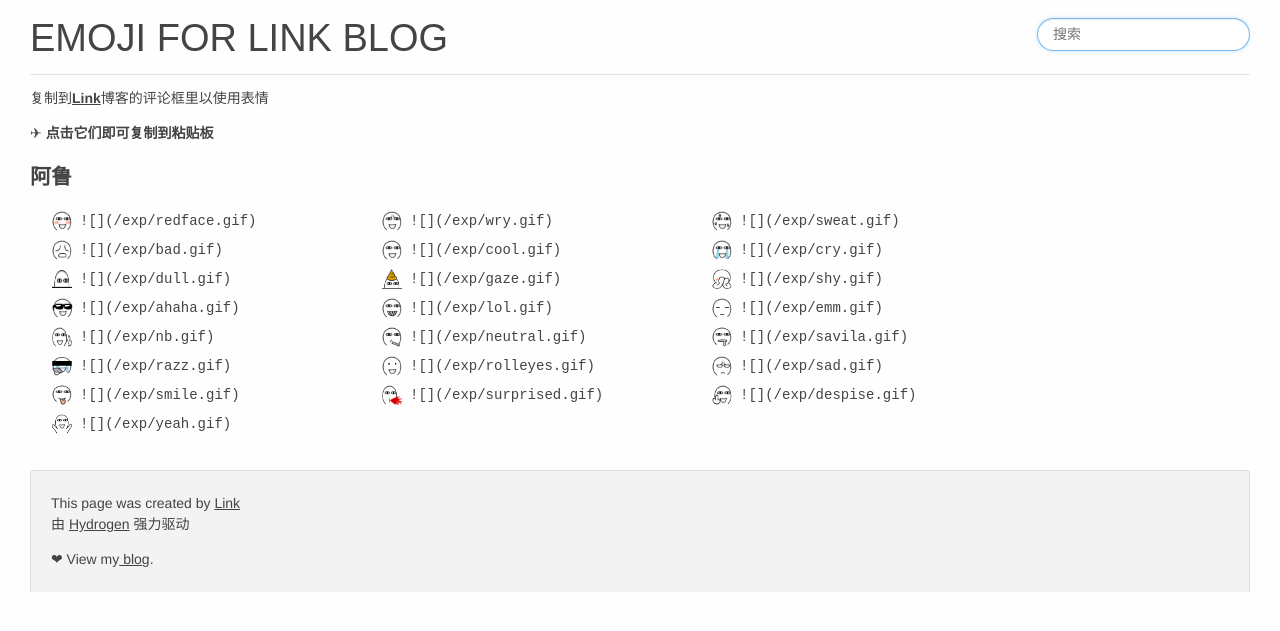
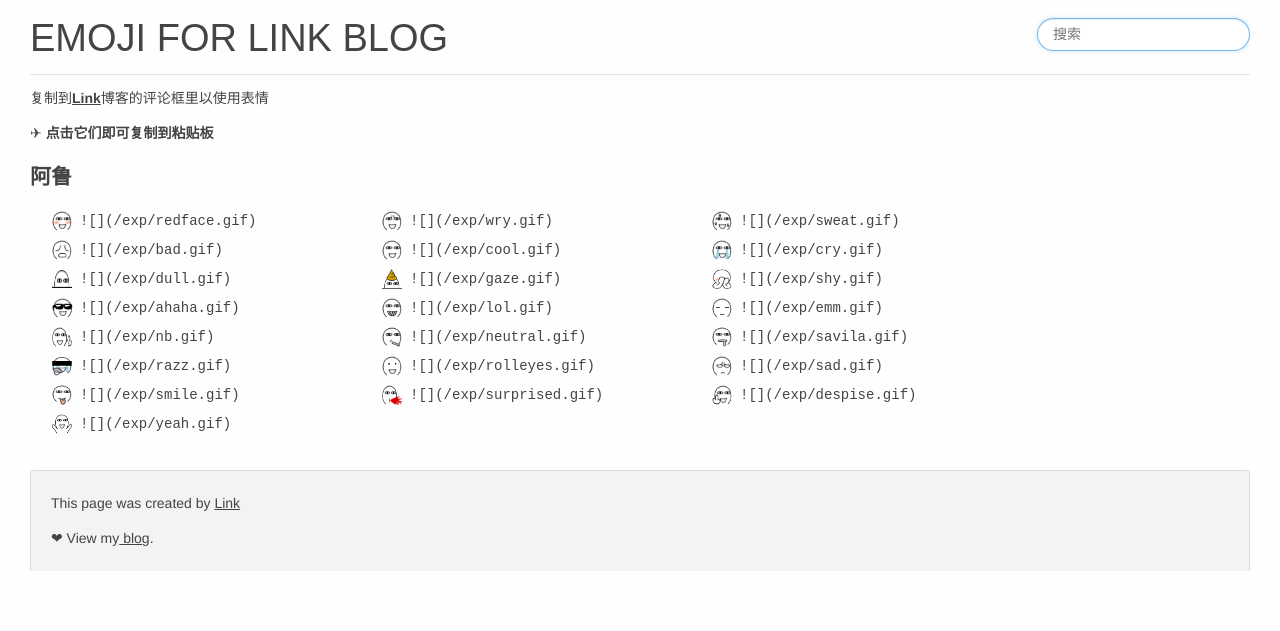
Before and after one commit to link9596/qwq, a Jekyll site: the page alu/index.html, which Jekyll copies as it is, in a window 1280 px wide. Shown: the top 631 px of the page. Built offline with Jekyll 4.4.1, drawn with Linux system fonts in a browser that asks for light colours; nearby versions of some CDN libraries; comment, search, counter and statistics services are not loaded.

Commit message:
Update index.html

```diff
--- a/alu/index.html
+++ b/alu/index.html
@@ -54,11 +54,10 @@
     <div id="footer">
       <p>
         This page was created by
-        <a href="http://lkopp.ml">Link</a><br>
-        由 <a href="http://lkopp.ml">Hydrogen</a> 强力驱动
+        <a href="https://atlinker.cn">Link</a>
       </p>
       <p>
-        &#x2764; View my<a href="http://lkopp.ml"> blog</a>.<br>
+        &#x2764; View my<a href="https://atlinker.cn"> blog</a>.<br>
       </p>
     </div>
     <script src="//code.jquery.com/jquery-1.11.3.min.js"></script>
```
